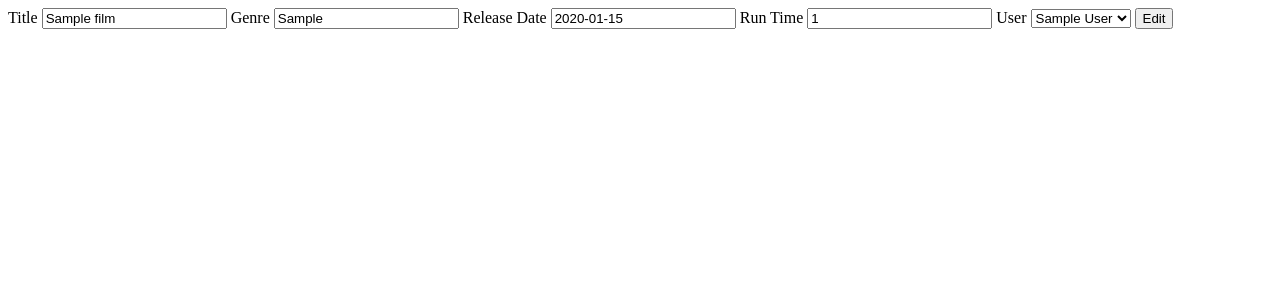
After one commit to IssyArnaud/filmwrecs_lab, a Flask app: page /films/edit/1 in a window 1280 px wide. The commit adds this page. Shown: the top 300 px of the page. Run offline with Flask 3, Linux system fonts and the light colour scheme; tables that the repository leaves empty hold one stand-in row (values such as "Sample post").

Commit message:
added a delete and edit function

```diff
--- a/controllers/film_controller.py
+++ b/controllers/film_controller.py
@@ -23,6 +23,35 @@ def watched(id):
     db.session.commit()
     return redirect ('/films')
 
+@films_blueprint.route("/films/delete/<id>", methods={"POST"})
+def delete(id):
+    film = Film.query.get(id)
+    db.session.delete(film)
+    db.session.commit()
+    return redirect ('/films')
+
+@films_blueprint.route('/films/edit/<id>')
+def edit(id):
+    film = Film.query.get(id)
+    users = User.query.all()
+    return render_template('films/edit.jinja', film=film, users=users)
+
+@films_blueprint.route('/films/edit/<id>', methods=["POST"])
+def update(id):
+    title = request.form["title"]
+    genre = request.form["genre"]
+    release_date = request.form["release_date"]
+    run_time = request.form["run_time"]
+    user_id = request.form["user.id"]
+    film = Film.query.get(id)
+    film.title = title
+    film.genre = genre
+    film.release_date = release_date
+    film.run_time = run_time
+    film.user_id = user_id
+    db.session.commit()
+    return redirect ('/films')
+
 @films_blueprint.route('/films/new')
 def new():
     users = User.query.all()
--- /dev/null
+++ b/templates/films/edit.jinja
@@ -0,0 +1,23 @@
+{% extends 'base.jinja' %}
+{% block content %}
+    <form action="/films/edit/{{film.id}}" method="POST">
+            <label for="title">Title</label>
+            <input type="text" name="title" id="title" value="{{film.title}}"/>
+            <label for="genre">Genre</label>
+            <input type="text" name="genre" id="genre" value="{{film.genre}}"/>
+            <label for="release_date">Release Date</label>
+            <input type="text" name="release_date" id="release_date" value="{{film.release_date}}"/>
+            <label for="run_time">Run Time</label>
+            <input type="number" name="run_time" id="run_time" value="{{film.run_time}}"/>
+            <label for="user">User</label>
+            <select name="user.id">
+            {% for user in users %}
+                <option {% if user.id == film.user_id %}
+                    selected
+                {% endif %}
+                value="{{user.id}}" class="text">{{user.name}}</option>
+            {% endfor %}
+            </select>
+            <input type="submit" value="Edit"/>
+        </form>
+{% endblock content %}
```
Also changed, not shown: templates/films/show_all.jinja (+6 -1 lines).
